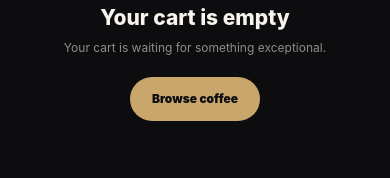
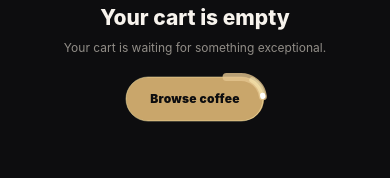
Before and after one commit to ahyeong1994/Coffee-Animation, a React Native app: screen / in a window 390 px wide. Both pictures are taken after a click on the button 348 px from the left and 34 px from the top of the page. Shown: the part 419-597 px from the top of the page. Built offline with nearby package versions, Linux system fonts and the light colour scheme.

Commit message:
add on button animation

```diff
--- /dev/null
+++ b/src/components/common/AnimatedGlowButton.tsx
@@ -0,0 +1,190 @@
+import React, {useEffect, useMemo, useRef, useState} from 'react';
+import {
+  Animated,
+  Easing,
+  LayoutChangeEvent,
+  StyleSheet,
+  Text,
+  TouchableOpacity,
+  View,
+} from 'react-native';
+import Svg, {Rect} from 'react-native-svg';
+import {colors} from '../../theme';
+
+type Props = {
+  label: string;
+  onPress: () => void;
+};
+
+const BUTTON_HEIGHT = 44;
+const BORDER_RADIUS = BUTTON_HEIGHT / 2;
+const GLOW_PADDING = 7;
+// Three overlapping round-capped dashes form a comet: dim long tail, brighter
+// short trail, and a white one-pixel head.
+const COMET_TAIL_LENGTH = 46;
+const COMET_TRAIL_LENGTH = 20;
+const COMET_HEAD_LENGTH = 1;
+const AnimatedRect = Animated.createAnimatedComponent(Rect);
+
+/**
+ * Gold button with a small comet continuously travelling around its rounded
+ * border. Three animated rects share one timeline and use progressively shorter,
+ * brighter strokes to create a fading tail and a white leading point.
+ */
+export const AnimatedGlowButton = ({label, onPress}: Props) => {
+  const [buttonWidth, setButtonWidth] = useState(0);
+  const borderTravel = useRef(new Animated.Value(0)).current;
+
+  // Approximate the perimeter of a capsule: two straight edges plus one circle.
+  const perimeter = useMemo(
+    () =>
+      buttonWidth > 0
+        ? 2 * (buttonWidth - BUTTON_HEIGHT) + Math.PI * BUTTON_HEIGHT
+        : 1,
+    [buttonWidth],
+  );
+
+  useEffect(() => {
+    if (buttonWidth === 0) {
+      return;
+    }
+
+    borderTravel.setValue(0);
+    const loop = Animated.loop(
+      Animated.timing(borderTravel, {
+        toValue: 1,
+        duration: 2200,
+        easing: Easing.linear,
+        useNativeDriver: false,
+      }),
+    );
+    loop.start();
+
+    return () => loop.stop();
+  }, [borderTravel, buttonWidth]);
+
+  const handleLayout = ({nativeEvent}: LayoutChangeEvent) => {
+    const nextWidth = Math.round(nativeEvent.layout.width);
+    setButtonWidth(current => (current === nextWidth ? current : nextWidth));
+  };
+
+  const dashOffset = borderTravel.interpolate({
+    inputRange: [0, 1],
+    outputRange: [0, -perimeter],
+  });
+  // The comet now travels in the path's forward direction. Offset the shorter
+  // dashes so all three layers end at the same leading point; otherwise the
+  // long tail would appear in front of the head after reversing direction.
+  const trailDashOffset = Animated.subtract(
+    dashOffset,
+    COMET_TAIL_LENGTH - COMET_TRAIL_LENGTH,
+  );
+  const headDashOffset = Animated.subtract(
+    dashOffset,
+    COMET_TAIL_LENGTH - COMET_HEAD_LENGTH,
+  );
+  const createDashArray = (length: number) =>
+    `${length} ${Math.max(1, perimeter - length)}`;
+  const tailDashArray = createDashArray(COMET_TAIL_LENGTH);
+  const trailDashArray = createDashArray(COMET_TRAIL_LENGTH);
+  const headDashArray = createDashArray(COMET_HEAD_LENGTH);
+
+  return (
+    <View onLayout={handleLayout} style={styles.container}>
+      <TouchableOpacity
+        accessibilityLabel={label}
+        accessibilityRole="button"
+        activeOpacity={0.76}
+        onPress={onPress}
+        style={styles.button}>
+        <Text style={styles.label}>{label}</Text>
+      </TouchableOpacity>
+
+      {buttonWidth > 0 ? (
+        <Svg
+          height={BUTTON_HEIGHT + GLOW_PADDING * 2}
+          pointerEvents="none"
+          style={styles.glowCanvas}
+          width={buttonWidth + GLOW_PADDING * 2}>
+          <Rect
+            fill="none"
+            height={BUTTON_HEIGHT}
+            rx={BORDER_RADIUS}
+            stroke="#FFF1B0"
+            strokeOpacity={0.48}
+            strokeWidth={1}
+            width={buttonWidth}
+            x={GLOW_PADDING}
+            y={GLOW_PADDING}
+          />
+          <AnimatedRect
+            fill="none"
+            height={BUTTON_HEIGHT}
+            rx={BORDER_RADIUS}
+            stroke={colors.goldSoft}
+            strokeDasharray={tailDashArray}
+            strokeDashoffset={dashOffset}
+            strokeLinecap="round"
+            strokeOpacity={0.8}
+            strokeWidth={8}
+            width={buttonWidth}
+            x={GLOW_PADDING}
+            y={GLOW_PADDING}
+          />
+          <AnimatedRect
+            fill="none"
+            height={BUTTON_HEIGHT}
+            rx={BORDER_RADIUS}
+            stroke="#FFF4BE"
+            strokeDasharray={trailDashArray}
+            strokeDashoffset={trailDashOffset}
+            strokeLinecap="round"
+            strokeOpacity={0.48}
+            strokeWidth={5.5}
+            width={buttonWidth}
+            x={GLOW_PADDING}
+            y={GLOW_PADDING}
+          />
+          <AnimatedRect
+            fill="none"
+            height={BUTTON_HEIGHT}
+            rx={BORDER_RADIUS}
+            stroke="#FFFFFF"
+            strokeDasharray={headDashArray}
+            strokeDashoffset={headDashOffset}
+            strokeLinecap="round"
+            strokeWidth={5.2}
+            width={buttonWidth}
+            x={GLOW_PADDING}
+            y={GLOW_PADDING}
+          />
+        </Svg>
+      ) : null}
+    </View>
+  );
+};
+
+const styles = StyleSheet.create({
+  container: {
+    marginTop: 20,
+  },
+  button: {
+    height: BUTTON_HEIGHT,
+    borderRadius: BORDER_RADIUS,
+    backgroundColor: colors.gold,
+    paddingHorizontal: 24,
+    alignItems: 'center',
+    justifyContent: 'center',
+  },
+  label: {
+    fontSize: 12,
+    fontWeight: '900',
+    color: colors.background,
+    letterSpacing: 0.25,
+  },
+  glowCanvas: {
+    position: 'absolute',
+    left: -GLOW_PADDING,
+    top: -GLOW_PADDING,
+  },
+});
--- a/src/components/common/EmptyState.tsx
+++ b/src/components/common/EmptyState.tsx
@@ -1,7 +1,8 @@
 import React from 'react';
 import {type LucideIcon} from 'lucide-react-native';
-import {StyleSheet, Text, TouchableOpacity, View} from 'react-native';
+import {StyleSheet, Text, View} from 'react-native';
 import {colors} from '../../theme';
+import {AnimatedGlowButton} from './AnimatedGlowButton';
 
 type Props = {
   Icon: LucideIcon;
@@ -19,9 +20,7 @@ export const EmptyState = ({Icon, title, message, action, onAction}: Props) => (
     <Text style={styles.title}>{title}</Text>
     <Text style={styles.message}>{message}</Text>
     {action && onAction ? (
-      <TouchableOpacity onPress={onAction} style={styles.button}>
-        <Text style={styles.buttonText}>{action}</Text>
-      </TouchableOpacity>
+      <AnimatedGlowButton label={action} onPress={onAction} />
     ) : null}
   </View>
 );
@@ -52,14 +51,4 @@ const styles = StyleSheet.create({
     color: colors.muted,
     marginTop: 8,
   },
-  button: {
-    height: 44,
-    borderRadius: 22,
-    backgroundColor: colors.gold,
-    paddingHorizontal: 22,
-    alignItems: 'center',
-    justifyContent: 'center',
-    marginTop: 20,
-  },
-  buttonText: {fontSize: 12, fontWeight: '900', color: colors.background},
 });
```
Also changed, not shown: src/animations/README.md, 1 other file (tests, documents, lock files or other folders).
